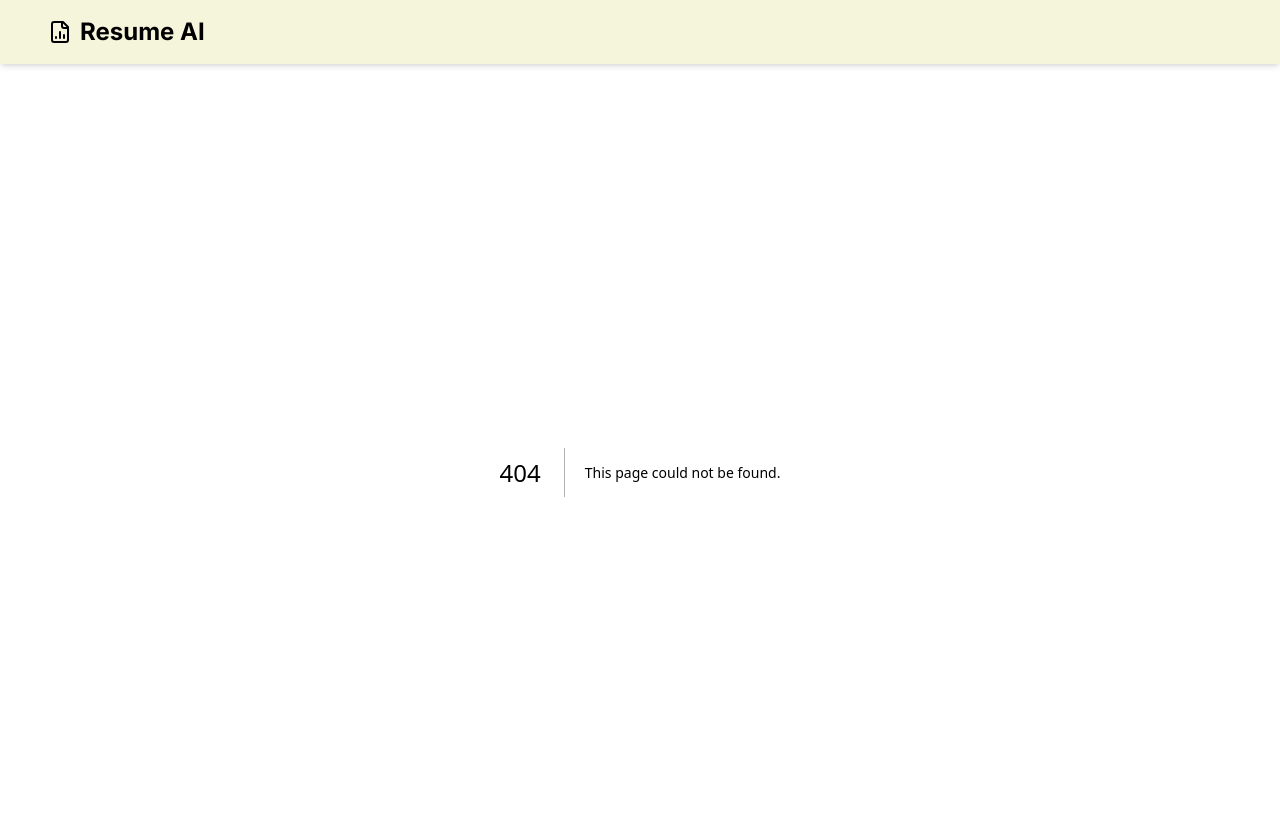
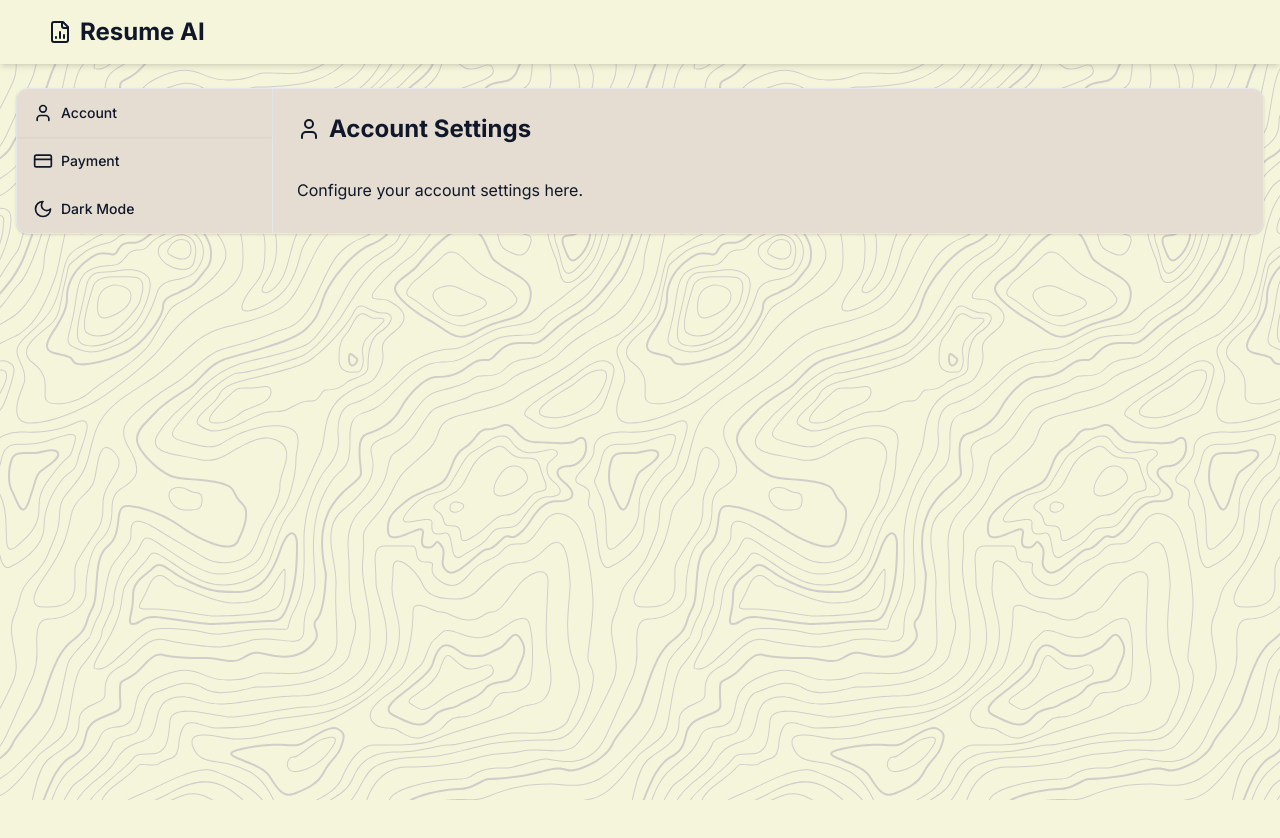
Before and after one commit to amanuela97/Resume-AI, a Next.js app: page /settings in a window 1280 px wide. Before the commit this address had no page. Shown: the top 838 px of the page. After the commit the page ends 800 px from the top, so only its background shows below. Built offline with nearby package versions, Linux system fonts and the light colour scheme.

Commit message:
feat: add and link settings page to navbar

```diff
--- a/app/components/Navbar.tsx
+++ b/app/components/Navbar.tsx
@@ -49,7 +49,7 @@ export default function Navbar() {
                 </button>
               </DropdownMenuTrigger>
               <DropdownMenuContent align="end" className="w-56 bg-card">
-                <DropdownMenuItem className="cursor-pointer my-2 hover:bg-background">
+                <DropdownMenuItem onClick={() => router.push("/settings")} className="cursor-pointer my-2 hover:bg-background">
                   <Settings className="mr-2 h-4 w-4" />
                   <span>Settings</span>
                 </DropdownMenuItem>
--- /dev/null
+++ b/app/components/ui/separator.tsx
@@ -0,0 +1,31 @@
+"use client"
+
+import * as React from "react"
+import * as SeparatorPrimitive from "@radix-ui/react-separator"
+
+import { cn } from "@/lib/utils"
+
+const Separator = React.forwardRef<
+  React.ElementRef<typeof SeparatorPrimitive.Root>,
+  React.ComponentPropsWithoutRef<typeof SeparatorPrimitive.Root>
+>(
+  (
+    { className, orientation = "horizontal", decorative = true, ...props },
+    ref
+  ) => (
+    <SeparatorPrimitive.Root
+      ref={ref}
+      decorative={decorative}
+      orientation={orientation}
+      className={cn(
+        "shrink-0 bg-border",
+        orientation === "horizontal" ? "h-[1px] w-full" : "h-full w-[1px]",
+        className
+      )}
+      {...props}
+    />
+  )
+)
+Separator.displayName = SeparatorPrimitive.Root.displayName
+
+export { Separator }
--- /dev/null
+++ b/app/settings/page.tsx
@@ -0,0 +1,59 @@
+"use client";
+
+import React from 'react'
+import { useState } from 'react';
+import { User, CreditCard, Moon } from 'lucide-react';
+import { Card, CardContent } from "../components/ui/card";
+import { Button } from "../components/ui/button";
+import { Separator } from "../components/ui/separator";
+
+export default function Settings() {
+
+    const [activeSetting, setActiveSetting] = useState('account')
+
+    const settingsOptions = [
+        { id: 'account', label: 'Account', icon: User },
+        { id: 'payment', label: 'Payment', icon: CreditCard },
+        { id: 'darkMode', label: 'Dark Mode', icon: Moon },
+    ]
+
+    return (
+        <div className="container mx-auto p-4">
+            <Card className="w-full">
+                <CardContent className="p-0">
+                    <div className="flex">
+                        <div className="w-64 border-r">
+                            {settingsOptions.map((option) => (
+                                <Button
+                                    key={option.id}
+                                    variant={activeSetting === option.id ? "secondary" : "ghost"}
+                                    className="w-full justify-start rounded-none h-12"
+                                    onClick={() => setActiveSetting(option.id)}
+                                >
+                                    <option.icon className="mr-2 h-5 w-5" />
+                                    {option.label}
+                                </Button>
+                            ))}
+                        </div>
+                        <div className="flex-1 p-6">
+                            <h2 className="text-2xl font-bold mb-4 flex items-center">
+                                {settingsOptions.find(option => option.id === activeSetting)?.icon && (
+                                    React.createElement(
+                                        settingsOptions.find(option => option.id === activeSetting)!.icon,
+                                        { className: "mr-2 h-6 w-6" }
+                                    )
+                                )}
+                                {settingsOptions.find(option => option.id === activeSetting)?.label} Settings
+                            </h2>
+                            <Separator className="my-4" />
+                            {/* Content for each setting would go here */}
+                            <p className="text-muted-foreground">
+                                Configure your {activeSetting} settings here.
+                            </p>
+                        </div>
+                    </div>
+                </CardContent>
+            </Card>
+        </div>
+    )
+}
--- a/package.json
+++ b/package.json
@@ -13,6 +13,7 @@
     "@radix-ui/react-dialog": "1.1.1",
     "@radix-ui/react-dropdown-menu": "2.1.1",
     "@radix-ui/react-icons": "1.3.0",
+    "@radix-ui/react-separator": "^1.1.0",
     "@radix-ui/react-slot": "1.1.0",
     "@radix-ui/react-tabs": "1.1.0",
     "canvas": "2.11.2",
```
Also changed, not shown: 1 other file (tests, documents, lock files or other folders).
